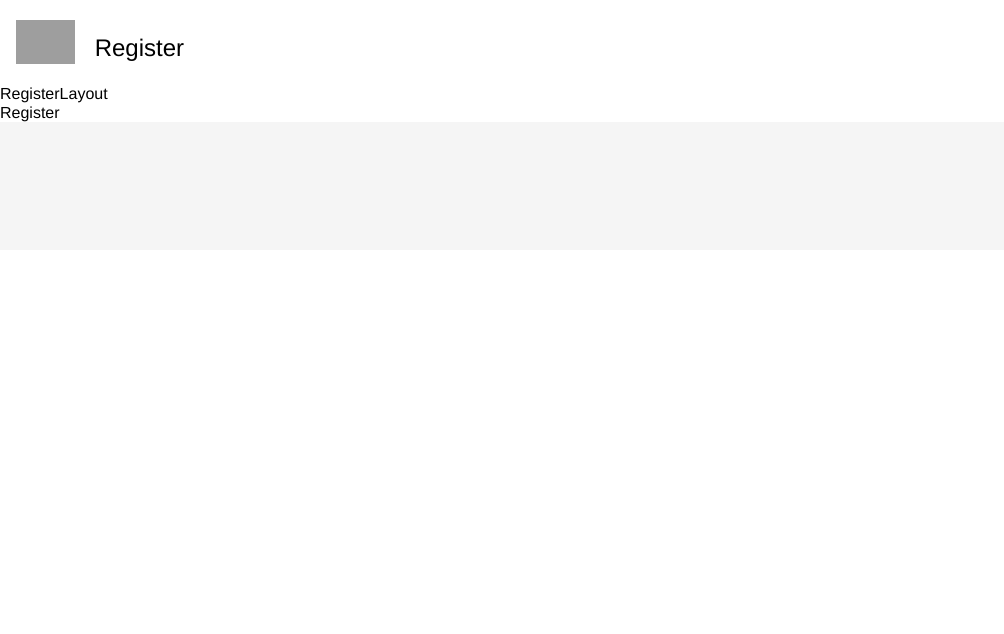
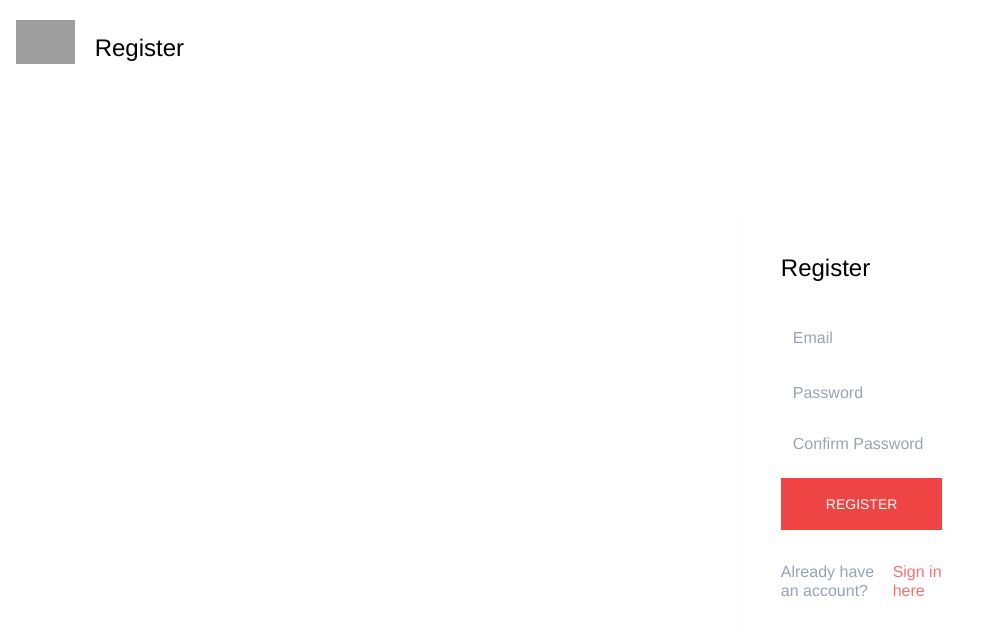
Before and after one commit to quyentrankhanhha/ecommerce, a React (Vite) app: page /register in a window 1280 px wide. Shown: the top 634 px of the page, without its empty margins (0-1004 px from the left). Built offline with nearby package versions, Linux system fonts and the light colour scheme; grey boxes are pictures that could not be loaded.

Commit message:
ui for login and register pages

```diff
--- a/src/layouts/RegisterLayout/RegisterLayout.tsx
+++ b/src/layouts/RegisterLayout/RegisterLayout.tsx
@@ -9,7 +9,7 @@ export default function RegisterLayout({ children }: Props) {
   return (
     <div>
       <RegisterHeader />
-      RegisterLayout {children}
+      {children}
       <Footer />
     </div>
   )
--- a/src/pages/Login/Login.tsx
+++ b/src/pages/Login/Login.tsx
@@ -1,3 +1,46 @@
+import { Link } from 'react-router-dom'
+
 export default function Login() {
-  return <div>Login</div>
+  return (
+    <div>
+      <div className='mx-auto max-w-7xl px-4'>
+        <div className='grid grid-cols-1 py-12 lg:grid-cols-5 lg:py-32 lg:pr-10'>
+          <div className='lg:col-span2 lg:col-start-4'>
+            <form className='rounded bg-white p-10 shadow-sm'>
+              <div className='text-2xl'>Login</div>
+              <div className='mt-8'>
+                <input
+                  type='email'
+                  name='email'
+                  className='rounded-sm border-gray-300 p-3 outline-none focus:border-gray-500 focus:shadow-sm'
+                  placeholder='Email'
+                />
+                <div className='min-h-[1rem]text-sm mt-1 text-red-600'></div>
+              </div>
+              <div className='mt-3'>
+                <input
+                  type='password'
+                  name='password'
+                  className='rounded-sm border-gray-300 p-3 outline-none focus:border-gray-500 focus:shadow-sm'
+                  placeholder='Password'
+                />
+                <div className='min-h-[1rem]text-sm mt-1 text-red-600'></div>
+              </div>
+              <div className='mt-3'>
+                <button className='w-full bg-red-500 py-4 px-2 text-center text-sm uppercase text-white hover:bg-red-600'>
+                  Login
+                </button>
+              </div>
+              <div className='mt-8 flex items-center justify-center'>
+                <span className='text-slate-400'>Do not have an account? </span>
+                <Link to='/register' className='ml-1 text-red-400'>
+                  Register here
+                </Link>
+              </div>
+            </form>
+          </div>
+        </div>
+      </div>
+    </div>
+  )
 }
--- a/src/pages/Register/Register.tsx
+++ b/src/pages/Register/Register.tsx
@@ -1,3 +1,55 @@
+import { Link } from 'react-router-dom'
+
 export default function Register() {
-  return <div>Register</div>
+  return (
+    <div>
+      <div className='mx-auto max-w-7xl px-4'>
+        <div className='grid grid-cols-1 py-12 lg:grid-cols-5 lg:py-32 lg:pr-10'>
+          <div className='lg:col-span2 lg:col-start-4'>
+            <form className='rounded bg-white p-10 shadow-sm'>
+              <div className='text-2xl'>Register</div>
+              <div className='mt-8'>
+                <input
+                  type='email'
+                  name='email'
+                  className='rounded-sm border-gray-300 p-3 outline-none focus:border-gray-500 focus:shadow-sm'
+                  placeholder='Email'
+                />
+                <div className='min-h-[1rem]text-sm mt-1 text-red-600'></div>
+              </div>
+              <div className='mt-3'>
+                <input
+                  type='password'
+                  name='password'
+                  className='rounded-sm border-gray-300 p-3 outline-none focus:border-gray-500 focus:shadow-sm'
+                  placeholder='Password'
+                />
+                <div className='min-h-[1rem]text-sm mt-1 text-red-600'></div>
+              </div>
+              <div className='mt-2'>
+                <input
+                  type='password'
+                  name='confirm_password'
+                  className='rounded-sm border-gray-300 p-3 outline-none focus:border-gray-500 focus:shadow-sm'
+                  placeholder='Confirm Password'
+                />
+                <div className='min-h-[1rem]text-sm mt-1 text-red-600'></div>
+              </div>
+              <div className='mt-3'>
+                <button className='w-full bg-red-500 py-4 px-2 text-center text-sm uppercase text-white hover:bg-red-600'>
+                  Register
+                </button>
+              </div>
+              <div className='mt-8 flex items-center justify-center'>
+                <span className='text-slate-400'>Already have an account? </span>
+                <Link to='/login' className='ml-1 text-red-400'>
+                  Sign in here
+                </Link>
+              </div>
+            </form>
+          </div>
+        </div>
+      </div>
+    </div>
+  )
 }
```
